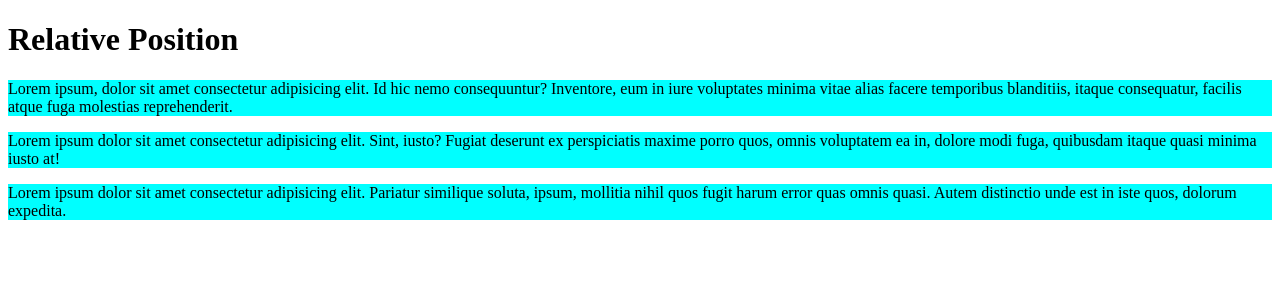
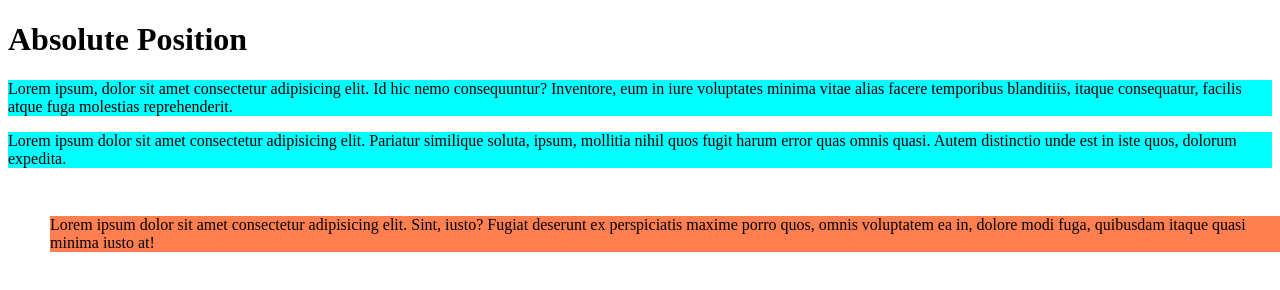
Before and after one commit to LuckyWheel97/layout-css, a plain HTML site: page absolute-position/index.html in a window 1280 px wide. Drawn offline with Linux system fonts and the light colour scheme.

Commit message:
Belajar Layout CSS

```diff
--- a/absolute-position/css/style.css
+++ b/absolute-position/css/style.css
@@ -1,3 +1,10 @@
 p {
   background-color: aqua;
 }
+
+.posisi-absolute {
+  position: absolute;
+  top: 200px;
+  left: 50px;
+  background-color: coral;
+}
--- a/absolute-position/index.html
+++ b/absolute-position/index.html
@@ -3,18 +3,18 @@
   <head>
     <meta charset="UTF-8" />
     <meta name="viewport" content="width=device-width, initial-scale=1.0" />
-    <title>Relative Position</title>
+    <title>Absolute Position</title>
     <link rel="stylesheet" href="css/style.css" />
   </head>
   <body>
-    <h1>Relative Position</h1>
+    <h1>Absolute Position</h1>
     <p>
       Lorem ipsum, dolor sit amet consectetur adipisicing elit. Id hic nemo
       consequuntur? Inventore, eum in iure voluptates minima vitae alias facere
       temporibus blanditiis, itaque consequatur, facilis atque fuga molestias
       reprehenderit.
     </p>
-    <p class="posisi-relative">
+    <p class="posisi-absolute">
       Lorem ipsum dolor sit amet consectetur adipisicing elit. Sint, iusto?
       Fugiat deserunt ex perspiciatis maxime porro quos, omnis voluptatem ea in,
       dolore modi fuga, quibusdam itaque quasi minima iusto at!
```
